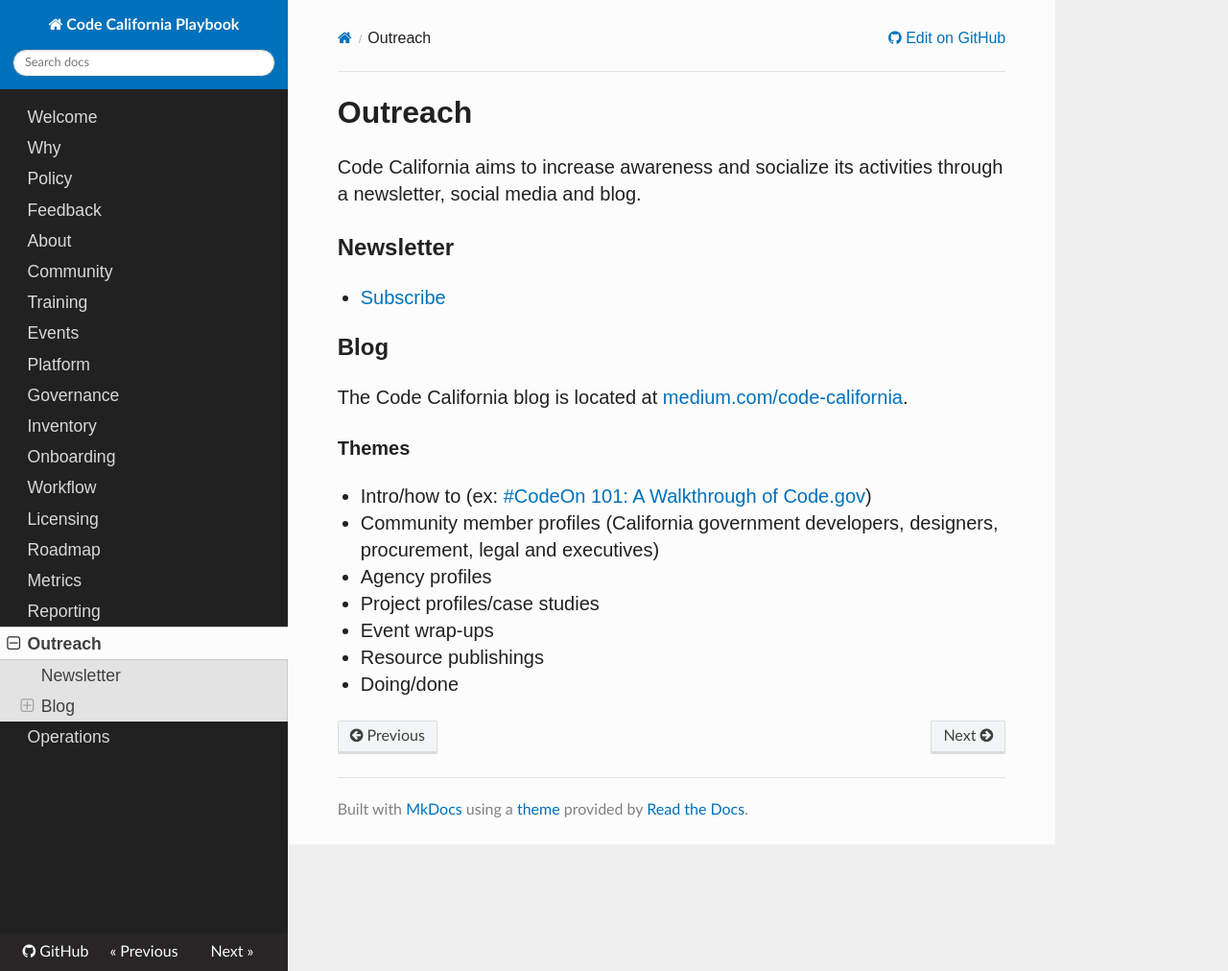
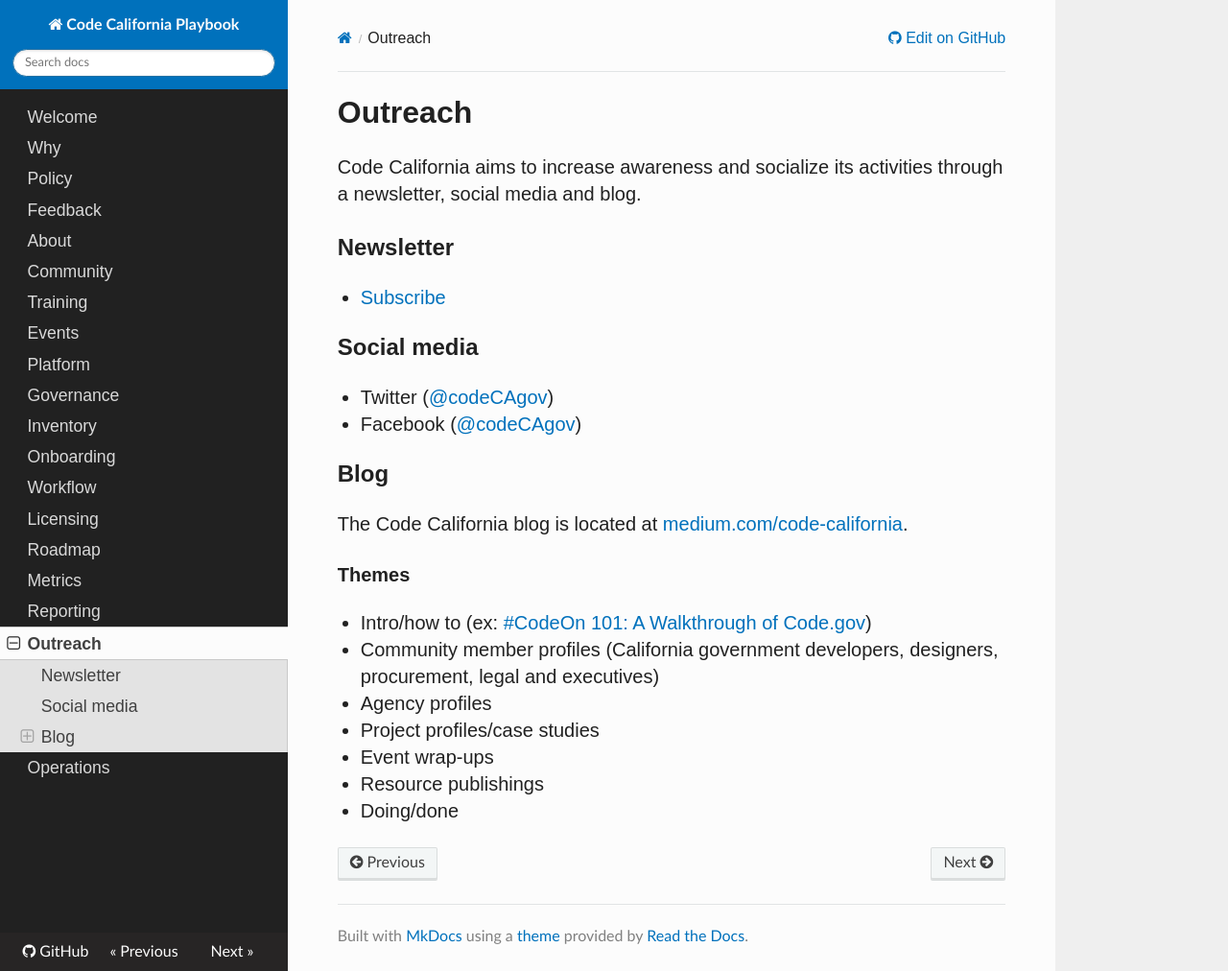
Before and after one commit to CA-CODE-Works/playbook, an MkDocs documentation site: the page built from docs/outreach.md, in a window 1280 px wide and 1012 px high. Shown: the whole window at 96% size. Built offline with MkDocs 1.6.1, drawn with Linux system fonts in a browser that asks for light colours; nearby versions of some CDN libraries; old or Windows-style settings are respelled for this version of MkDocs.

Commit message:
Update outreach.md

```diff
--- a/docs/outreach.md
+++ b/docs/outreach.md
@@ -5,6 +5,12 @@
 ## Newsletter
 
 * [Subscribe](https://www.facebook.com/codeCAgov)
+
+## Social media
+
+* Twitter ([@codeCAgov](https://twitter.com/CodeCAgov))
+
+* Facebook ([@codeCAgov](https://twitter.com/CodeCAgov))
 
 ## Blog
 
```
